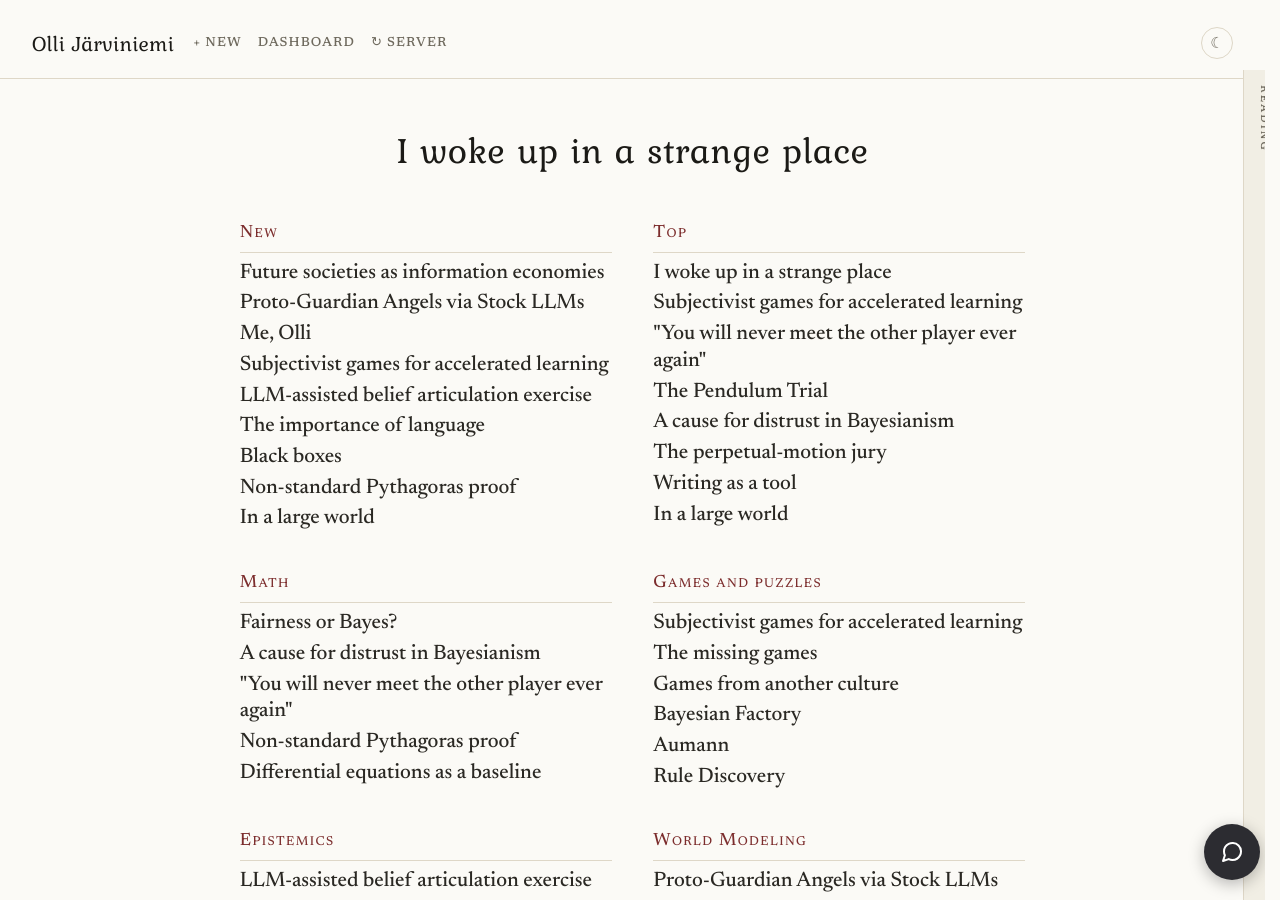
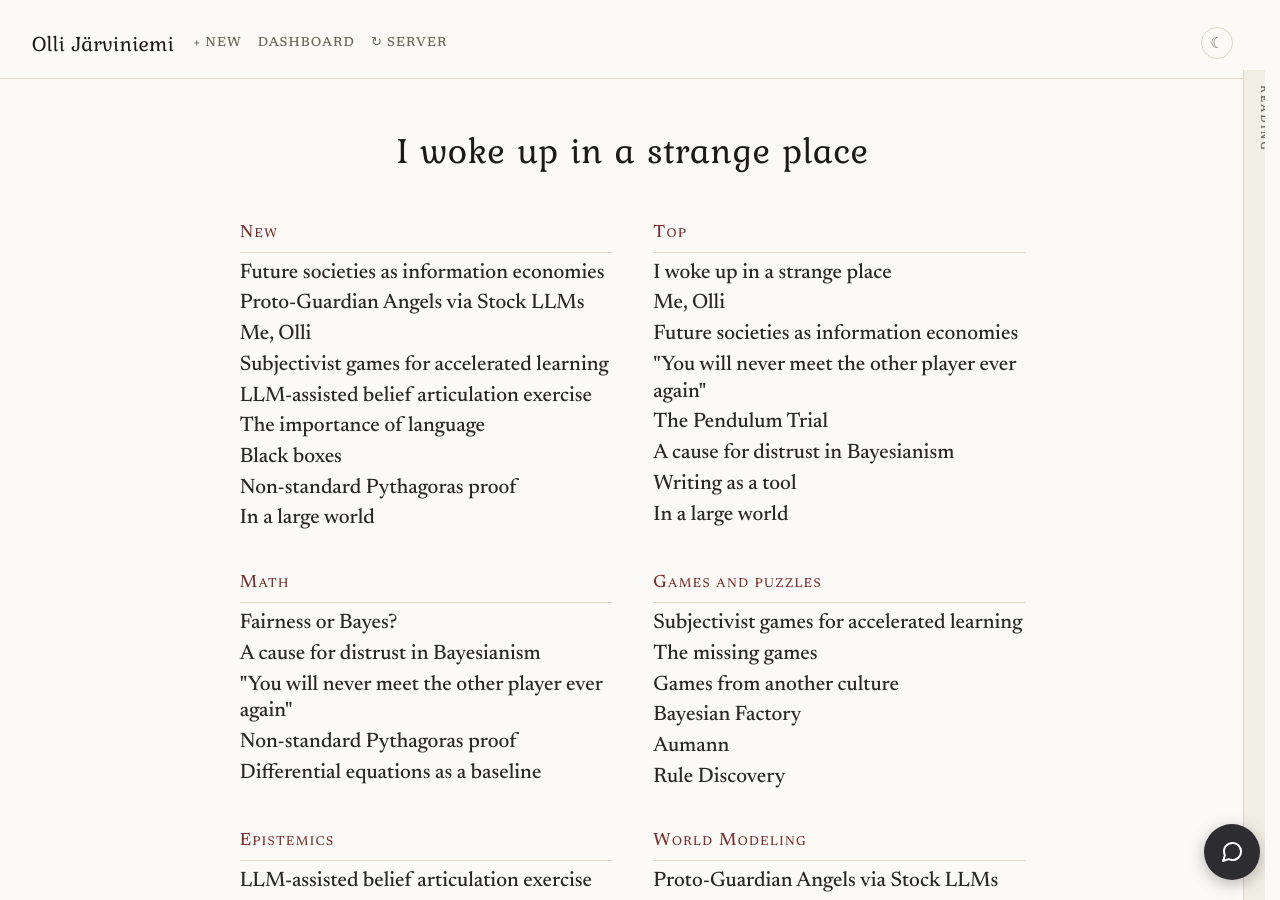
Before and after one commit to ollijarviniemi/ollij.fi, a Jekyll site: the page built from writing.md, in a window 1280 px wide and 900 px high. Built offline with Jekyll 4.4.1, drawn with Linux system fonts in a browser that asks for light colours; some web fonts are replaced.

Commit message:
Top: swap in Me, Olli and information economies
Co-Authored-By: Claude Opus 5.5 <noreply@anthropic.com>

```diff
--- a/_data/writing.yml
+++ b/_data/writing.yml
@@ -19,11 +19,11 @@ sections:
   - name: Top
     posts:
       - { title: "I woke up in a strange place", url: "/I_woke_up/" }
-      - { title: "Subjectivist games for accelerated learning", url: "/subjectivist_games/" }
+      - { title: "Me, Olli", url: "/me_olli/" }
+      - { title: "Future societies as information economies", url: "/information_economies/" }
       - { title: '"You will never meet the other player ever again"', url: "/never_again/" }
       - { title: "The Pendulum Trial", url: "/predict/" }
       - { title: "A cause for distrust in Bayesianism", url: "/distrust_in_bayes/" }
-      - { title: "The perpetual-motion jury", url: "/perpetual_motion/" }
       - { title: "Writing as a tool", url: "/writing_tool/" }
       - { title: "In a large world", url: "/large_world/" }
 
```
